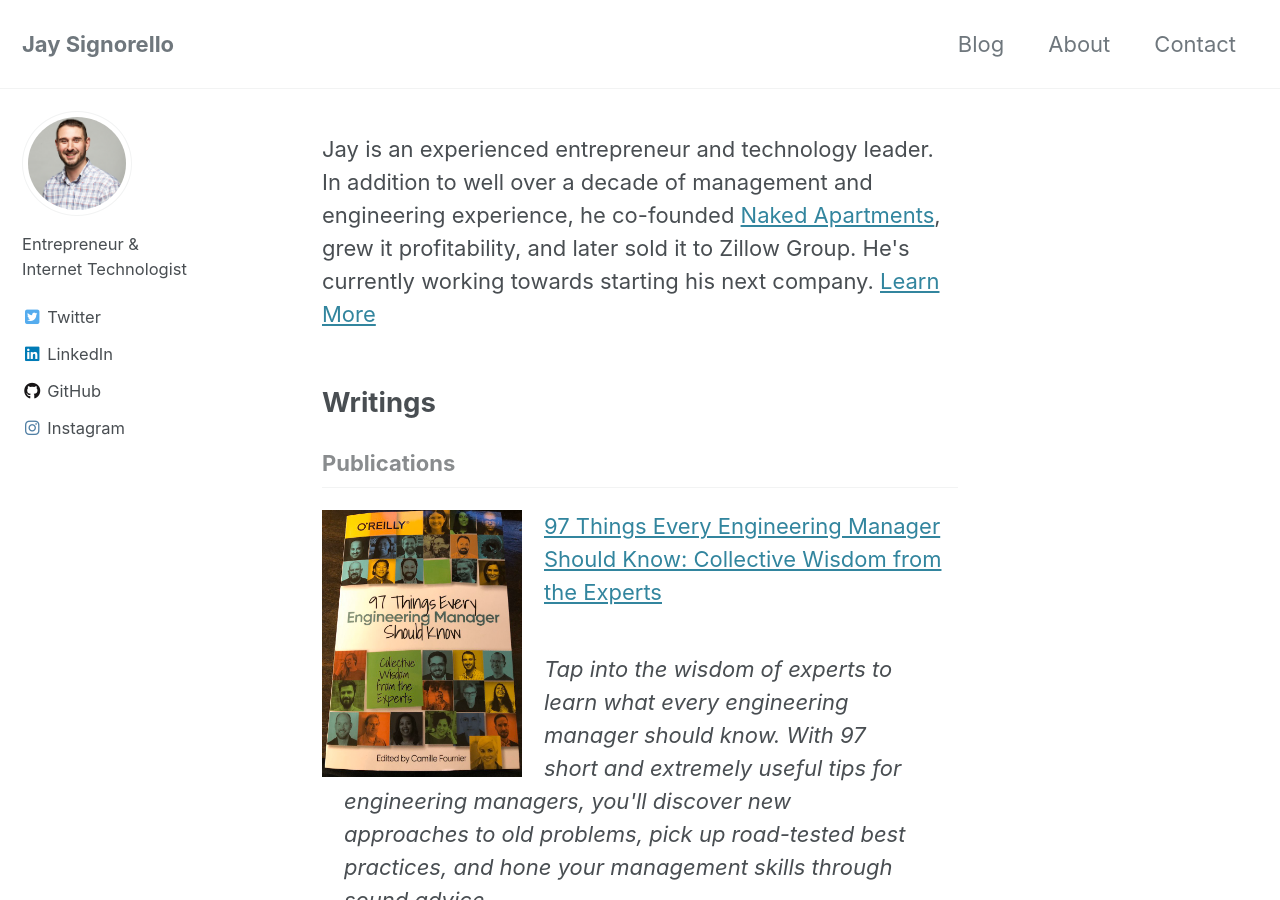
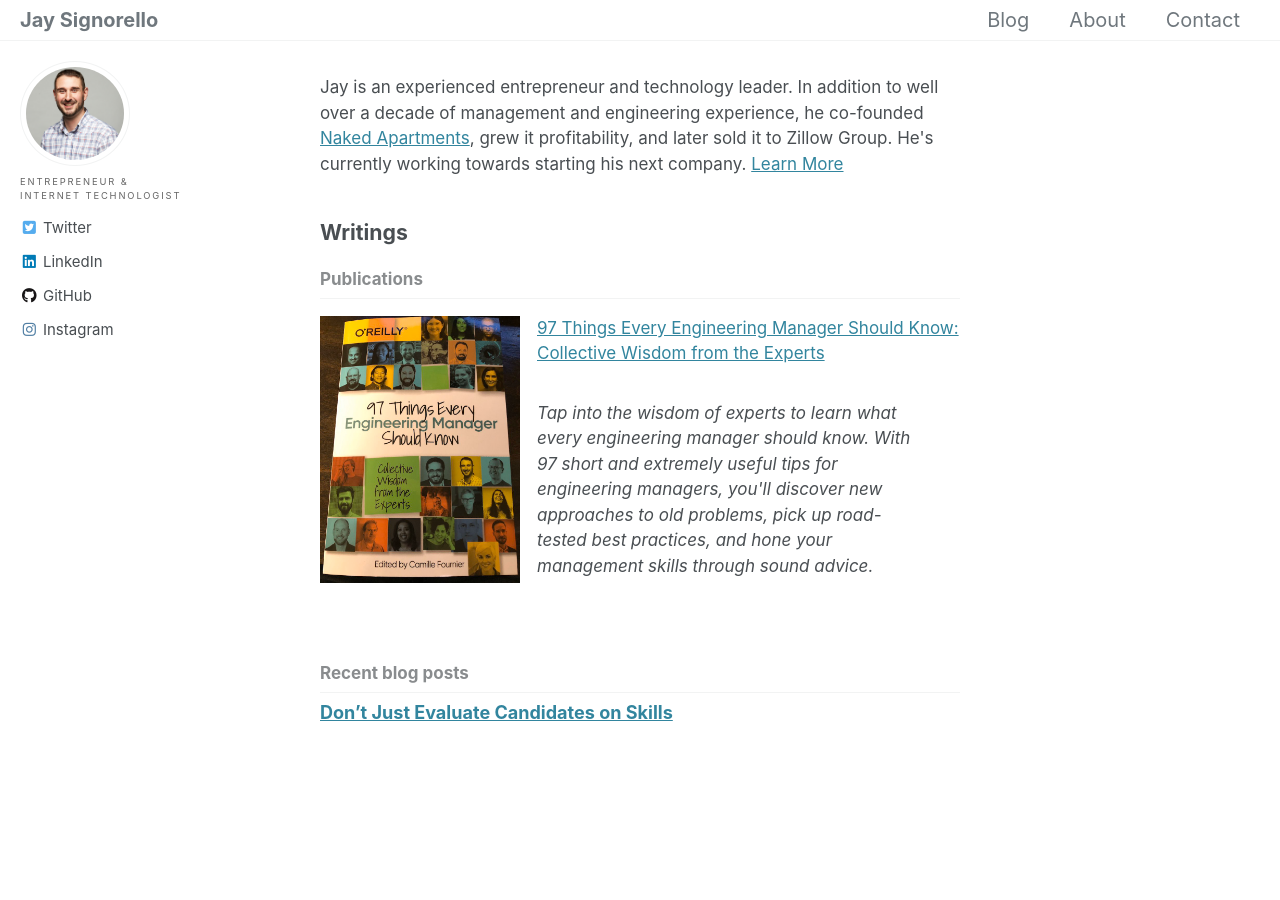
Before and after one commit to jaysignorello/jaysignorello.com, a Jekyll site: the page built from index.html, in a window 1280 px wide and 900 px high. Built offline with Jekyll 4.4.1, drawn with Linux system fonts in a browser that asks for light colours; cached includes are drawn as plain includes; nearby versions of some CDN libraries; the list of posts is cut into pages by our own code.

Commit message:
Initially customize the styling of site

```diff
--- a/assets/css/main.scss
+++ b/assets/css/main.scss
@@ -3,6 +3,28 @@
 ---
 
 @charset "utf-8";
-
 @import "minimal-mistakes/skins/{{ site.minimal_mistakes_skin | default: 'default' }}"; // skin
 @import "minimal-mistakes"; // main partials
+
+html {
+  font-size: 20px;
+}
+
+article, #main .archive {
+  font-size: 0.85em;
+}
+
+.masthead__inner-wrap {
+  padding: 0 1em;
+}
+
+.author__bio {
+  color: #666;
+  font-family: "Karla", sans-serif;
+  font-weight: normal;
+  font-size: 0.625rem;
+  letter-spacing: 0.15em;
+  line-height: 1;
+  margin: 0.25em 0 0;
+  text-transform: uppercase;
+}
--- a/index.html
+++ b/index.html
@@ -27,3 +27,5 @@
     and hone your management skills through sound advice.
   </blockquote>
 </p>
+
+<br />
```
Also changed, not shown: _posts/2020-01-16-dont-just-evaluate-candidates-on-skills.md (+0 -2 lines).
